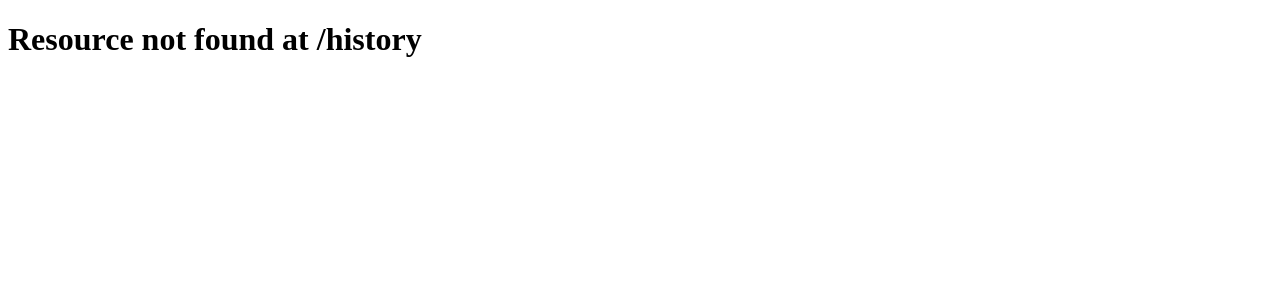
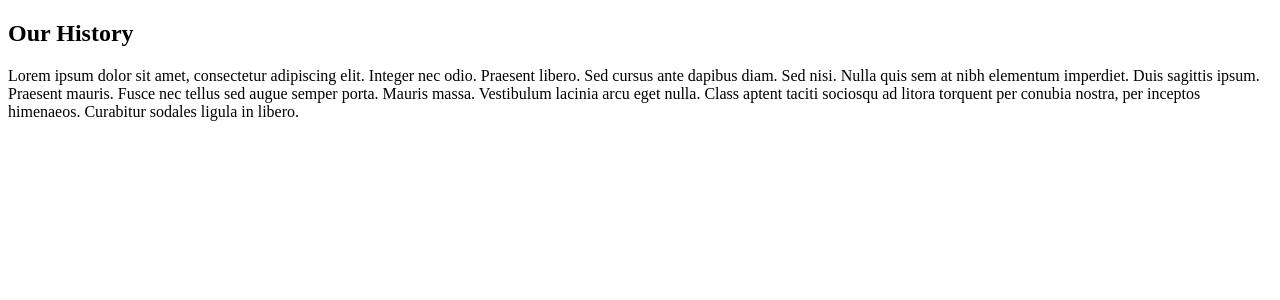
Before and after one commit to stwile/learning-react, a React (Vite) app: page /history in a window 1280 px wide. Before the commit this address had no page. Shown: the top 300 px of the page. Built offline with nearby package versions, Linux system fonts and the light colour scheme.

Commit message:
section: 11.3

```diff
--- a/src/features/CompanyWebsite/components/About.tsx
+++ b/src/features/CompanyWebsite/components/About.tsx
@@ -1,6 +1,9 @@
+import { Outlet } from 'react-router';
+
 const About = () => (
   <div>
     <h1>[About]</h1>
+    <Outlet />
   </div>
 );
 
--- a/src/features/CompanyWebsite/components/App.tsx
+++ b/src/features/CompanyWebsite/components/App.tsx
@@ -3,18 +3,22 @@ import { Route, Routes } from 'react-router';
 import { About } from './About';
 import { Contact } from './Contact';
 import { Events } from './Events';
+import { History } from './History';
 import { Home } from './Home';
 import { Products } from './Products';
+import { Services } from './Services';
 import { Whoops404 } from './Whoops404';
 
 const App = () => (
   <div>
     <Routes>
       <Route path="/" element={<Home />} />
-      <Route path="/about" element={<About />} />
-      <Route path="/events" element={<Events />} />
-      <Route path="/products" element={<Products />} />
-      <Route path="/contact" element={<Contact />} />
+      <Route path="about" element={<About />} />
+      <Route path="services" element={<Services />} />
+      <Route path="history" element={<History />} />
+      <Route path="events" element={<Events />} />
+      <Route path="products" element={<Products />} />
+      <Route path="contact" element={<Contact />} />
       <Route path="*" element={<Whoops404 />} />a
     </Routes>
   </div>
--- /dev/null
+++ b/src/features/CompanyWebsite/components/History.tsx
@@ -0,0 +1,14 @@
+const History = () => (
+  <section>
+    <h2>Our History</h2>
+    <p>
+      Lorem ipsum dolor sit amet, consectetur adipiscing elit. Integer nec odio.
+      Praesent libero. Sed cursus ante dapibus diam. Sed nisi. Nulla quis sem at
+      nibh elementum imperdiet. Duis sagittis ipsum. Praesent mauris. Fusce nec
+      tellus sed augue semper porta. Mauris massa. Vestibulum lacinia arcu eget
+      nulla. Class aptent taciti sociosqu ad litora torquent per conubia nostra,
+      per inceptos himenaeos. Curabitur sodales ligula in libero.
+    </p>
+  </section>
+);
+export { History };
--- /dev/null
+++ b/src/features/CompanyWebsite/components/Services.tsx
@@ -0,0 +1,15 @@
+const Services = () => (
+  <section>
+    <h2>Our Services</h2>
+    <p>
+      Lorem ipsum dolor sit amet, consectetur adipiscing elit. Integer nec odio.
+      Praesent libero. Sed cursus ante dapibus diam. Sed nisi. Nulla quis sem at
+      nibh elementum imperdiet. Duis sagittis ipsum. Praesent mauris. Fusce nec
+      tellus sed augue semper porta. Mauris massa. Vestibulum lacinia arcu eget
+      nulla. Class aptent taciti sociosqu ad litora torquent per conubia nostra,
+      per inceptos himenaeos. Curabitur sodales ligula in libero.
+    </p>
+  </section>
+);
+
+export { Services };
```
